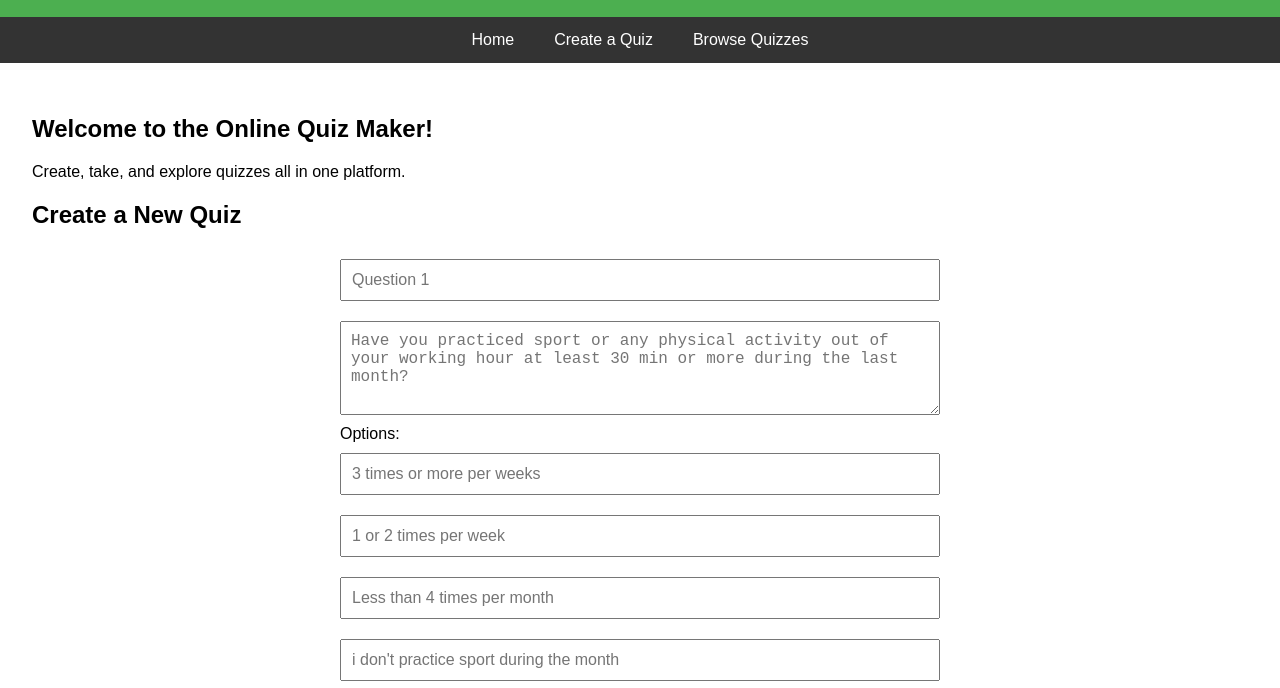
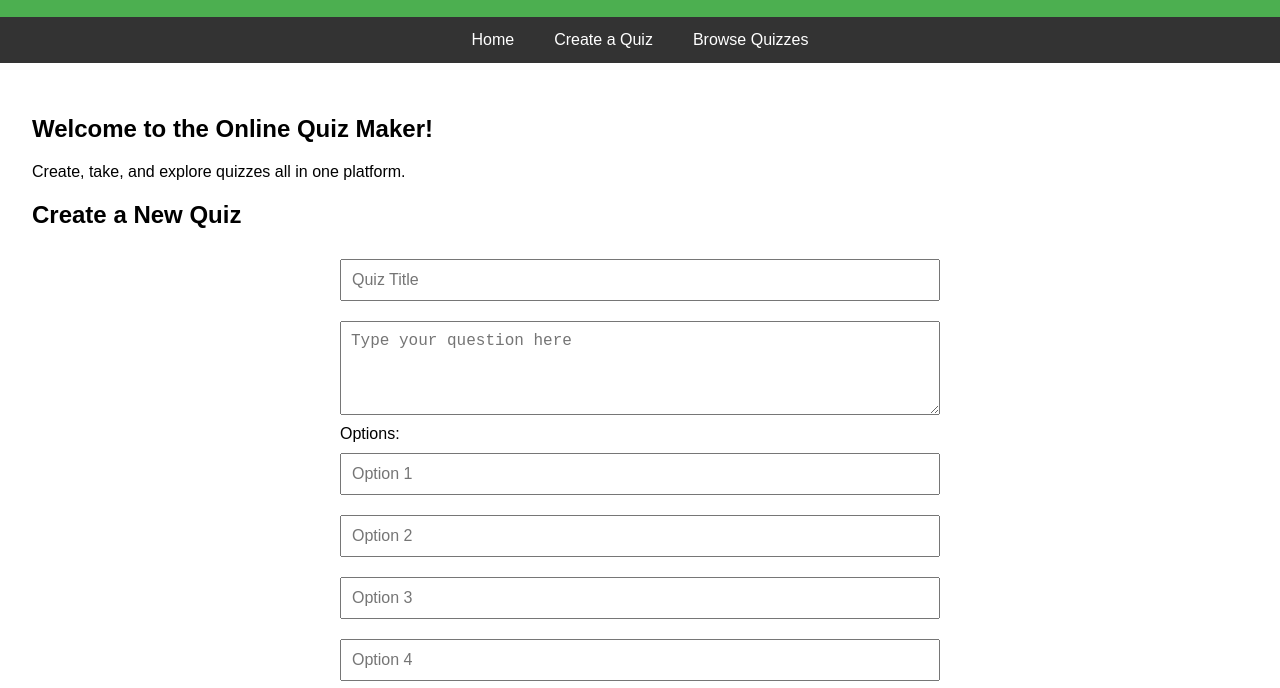
Before and after one commit to Suparna62/online-quiz-maker, a plain HTML site: page index.html in a window 1280 px wide. Shown: the part 95-783 px from the top of the page. Drawn offline with Linux system fonts and the light colour scheme.

Commit message:
add a change

```diff
--- a/index.html
+++ b/index.html
@@ -94,13 +94,13 @@
         <section id="create">
             <h2>Create a New Quiz</h2>
             <form class="quiz-form">
-                <input type="text" name="quiz-title" placeholder="Question 1" required>
-                <textarea name="question" placeholder="Have you practiced sport or any physical activity out of your working hour at least 30 min or more during the last month?" rows="4" required></textarea>
+                <input type="text" name="quiz-title" placeholder="Quiz Title" required>
+                <textarea name="question" placeholder="Type your question here" rows="4" required></textarea>
                 <label for="options">Options:</label>
-                <input type="text" name="3 times or more per weeks" placeholder="3 times or more per weeks" required>
-                <input type="text" name="1 or 2 times per week" placeholder="1 or 2 times per week" required>
-                <input type="text" name="Less than 4 times per month" placeholder="Less than 4 times per month" required>
-                <input type="text" name="i don't practice sport during the month" placeholder="i don't practice sport during the month" required>
+                <input type="text" name="option1" placeholder="Option 1" required>
+                <input type="text" name="option2" placeholder="Option 2" required>
+                <input type="text" name="option3" placeholder="Option 3" required>
+                <input type="text" name="option4" placeholder="Option 4" required>
                 <label for="correct">Correct Answer:</label>
                 <select name="correct" required>
                     <option value="1">Option 1</option>
```
